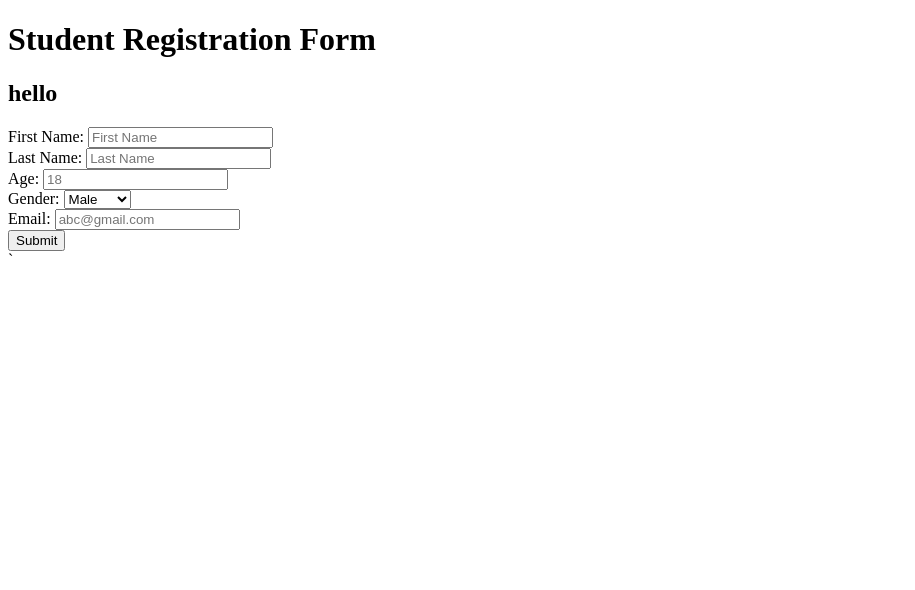
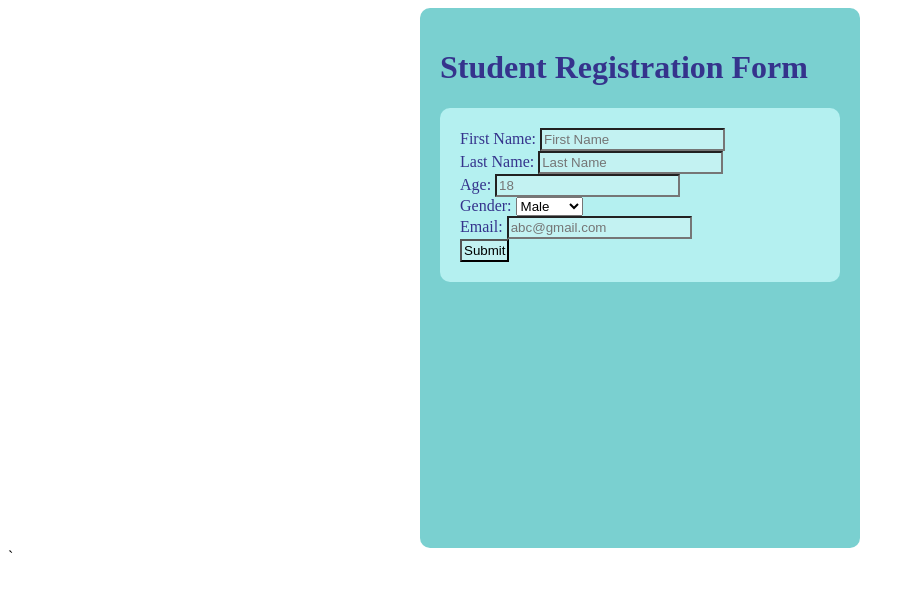
Before and after one commit to niranjanaramesh20/TaskHtml, a plain HTML site: page reg.html in a window 1280 px wide. Shown: the whole page, without its empty margins (0-915 px from the left). Drawn offline with Linux system fonts and the light colour scheme.

Commit message:
box model

```diff
--- a/reg.html
+++ b/reg.html
@@ -4,12 +4,34 @@
     <meta charset="UTF-8">
     <meta name="viewport" content="width=device-width, initial-scale=1.0">
     <title>registration</title>
+    <style>
+        .box{
+            width: 400px;
+            height: 500px;
+            background-color: rgb(122, 208, 208);
+            margin: auto;
+            padding: 20px;
+            border-radius: 10px;
+            color: rgb(53, 51, 140);
+        }
+        .inner-box{
+            background-color: rgb(180, 240, 240);
+            padding: 20px;
+            border-radius: 10px;
+            gap: 10px;
+        }
+        input{
+            background-color: rgb(195, 242, 242);
+            padding: 2px;
+        }
+
+    </style>
 </head>
 <body>
-    <div>
+    <div class="box">
+        <div>
         <h1>Student Registration Form </h1>
-        <h2>hello</h2>
-    <div>
+    <div class="inner-box">
         <label for="first-name">First Name: </label>
         <input type="text" placeholder="First Name"> </input>
         <br>
@@ -32,5 +54,6 @@
         <input type="submit" value="Submit"></input>
     </div>
     </div>
+</div>
 </body>
 </html>`
```
